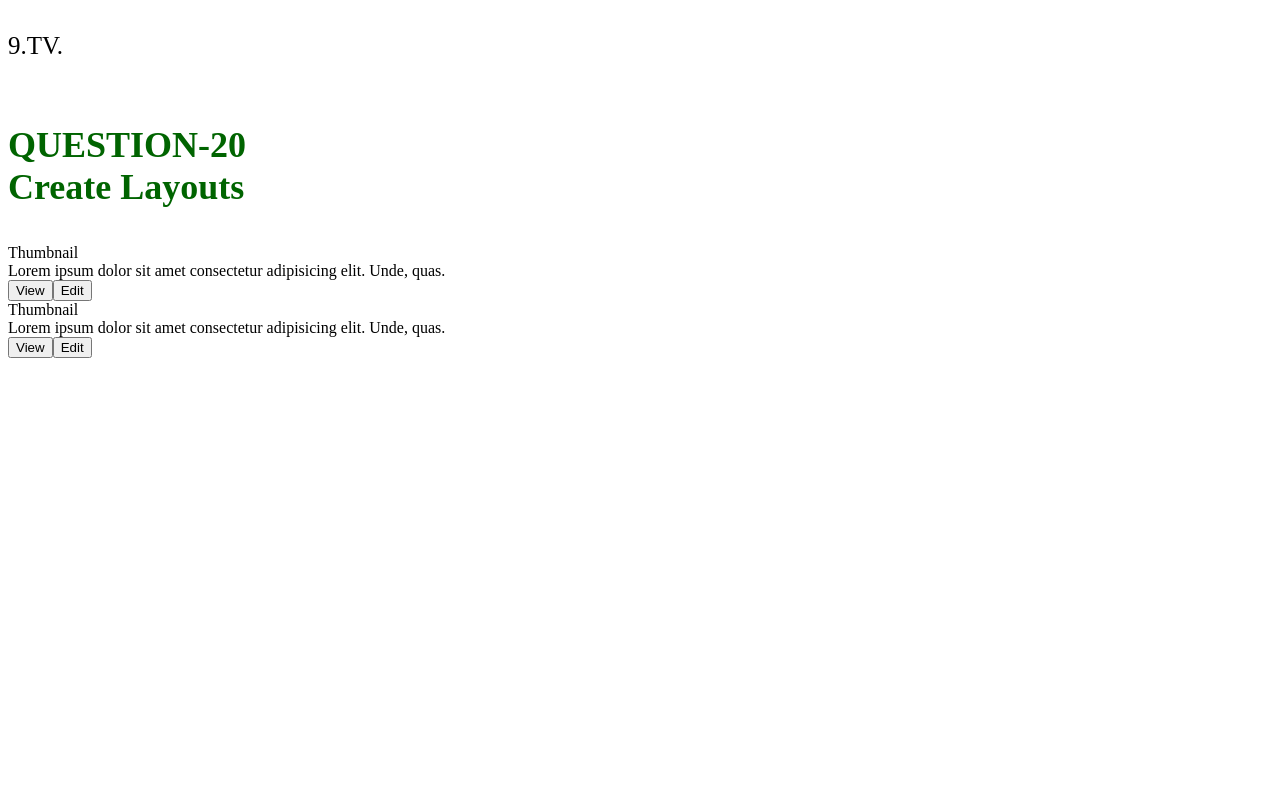
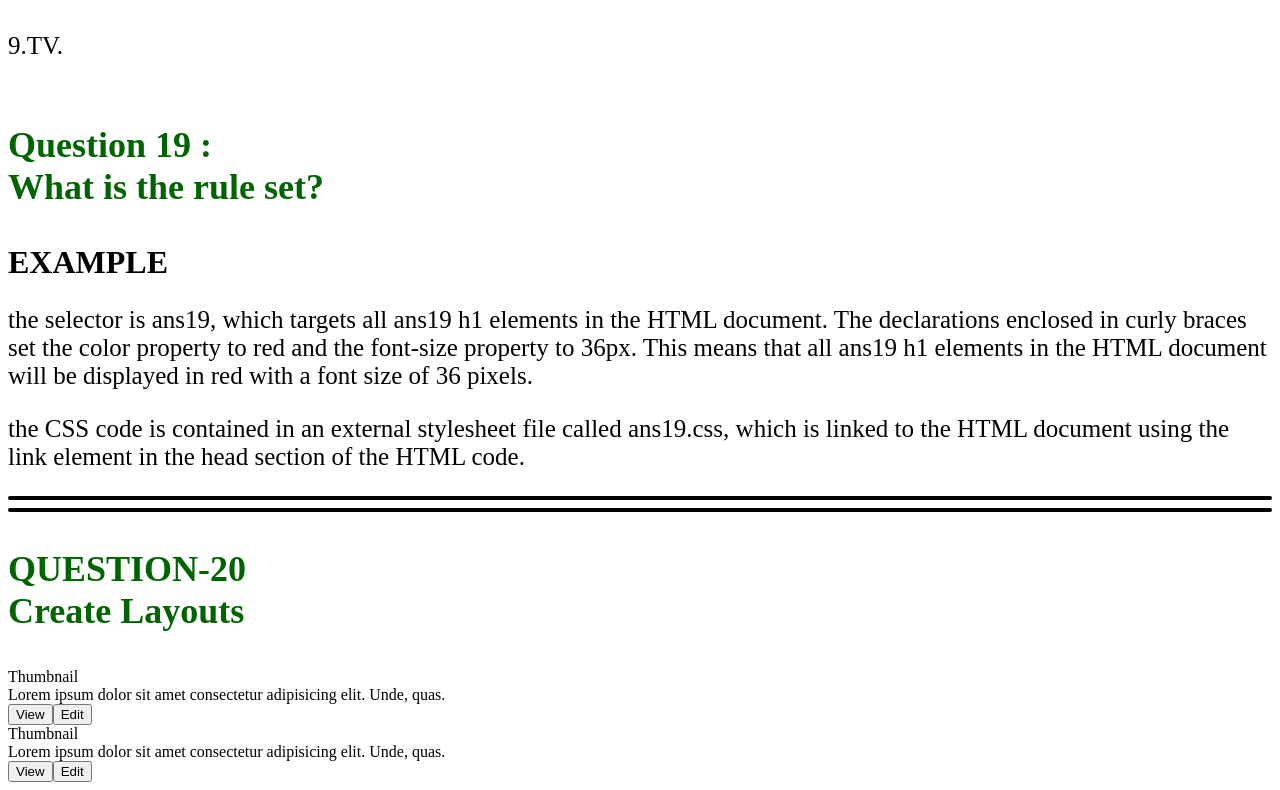
Before and after one commit to Nick1595/02feb_Nikul_fe, a plain HTML site: page MODULE-2 [CSS]/ASSISGNMENT CSS.html in a window 1280 px wide. Shown: the part 10687-11477 px from the top of the page. Before the commit the page ends 11053 px from the top, so only its background shows below. Drawn offline with Linux system fonts and the light colour scheme.

Commit message:
Update ASSISGNMENT CSS.html

```diff
--- a/MODULE-2 [CSS]/ASSISGNMENT CSS.html
+++ b/MODULE-2 [CSS]/ASSISGNMENT CSS.html
@@ -277,6 +277,12 @@
           9.TV. <br><br>
 
         </p>
+        <!-- QUESTION-19 -->
+  <h3>Question 19 : <br> What is the rule set?</h3>
+    <h1 class="ans19">EXAMPLE</h1>
+    <p>the selector is ans19, which targets all ans19 h1 elements in the HTML document. The declarations enclosed in curly braces set the color property to red and the font-size property to 36px. This means that all ans19 h1 elements in the HTML document will be displayed in red with a font size of 36 pixels.</p>
+    <p> the CSS code is contained in an external stylesheet file called ans19.css, which is linked to the HTML document using the link element in the head section of the HTML code.</p>
+    <hr> <hr>
 
   <!-- QUESTION-20 -->
         <h3>QUESTION-20 <br>Create Layouts</h3>
```
